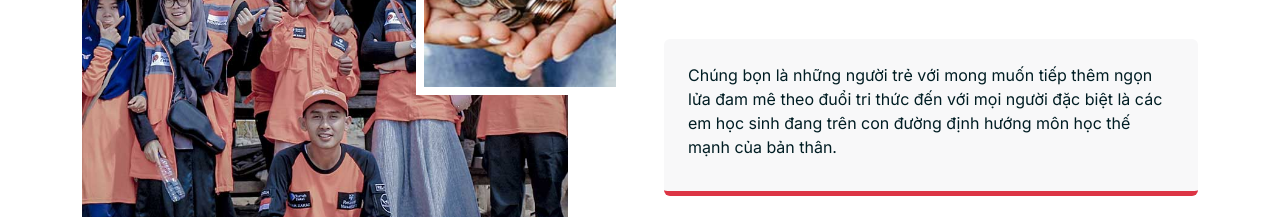
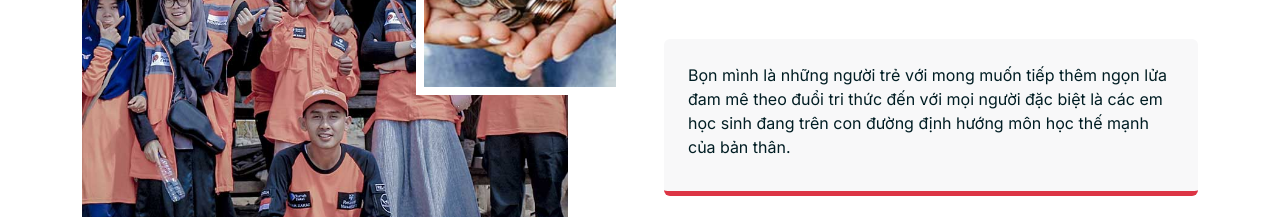
Before and after one commit to Ti-p-L-a-Tri-Th-c/homepage, a plain HTML site: page index.html in a window 1280 px wide. Shown: the part 921-1138 px from the top of the page. Drawn offline with nearby package versions, Linux system fonts and the light colour scheme.

Commit message:
update text

```diff
--- a/index.html
+++ b/index.html
@@ -252,7 +252,7 @@
                         <div class="d-inline-block rounded-pill bg-secondary text-primary py-1 px-3 mb-3" id="gioithieu">Giới Thiệu</div>
                         <h1 class="display-6 mb-5">Tiếp Lửa Tri Thức</h1>
                         <div class="bg-light border-bottom border-5 border-primary rounded p-4 mb-4">
-                            <p class="text-dark mb-2">Chúng bọn là những người trẻ với mong muốn tiếp thêm ngọn lửa đam mê theo đuổi tri thức đến với mọi người đặc biệt là các em học sinh đang trên con đường định hướng môn học thế mạnh của bản thân.</p>
+                            <p class="text-dark mb-2">Bọn mình là những người trẻ với mong muốn tiếp thêm ngọn lửa đam mê theo đuổi tri thức đến với mọi người đặc biệt là các em học sinh đang trên con đường định hướng môn học thế mạnh của bản thân.</p>
                             <span class="text-primary"></span>
                         </div>
                         <p class="mb-5"></p>
```
